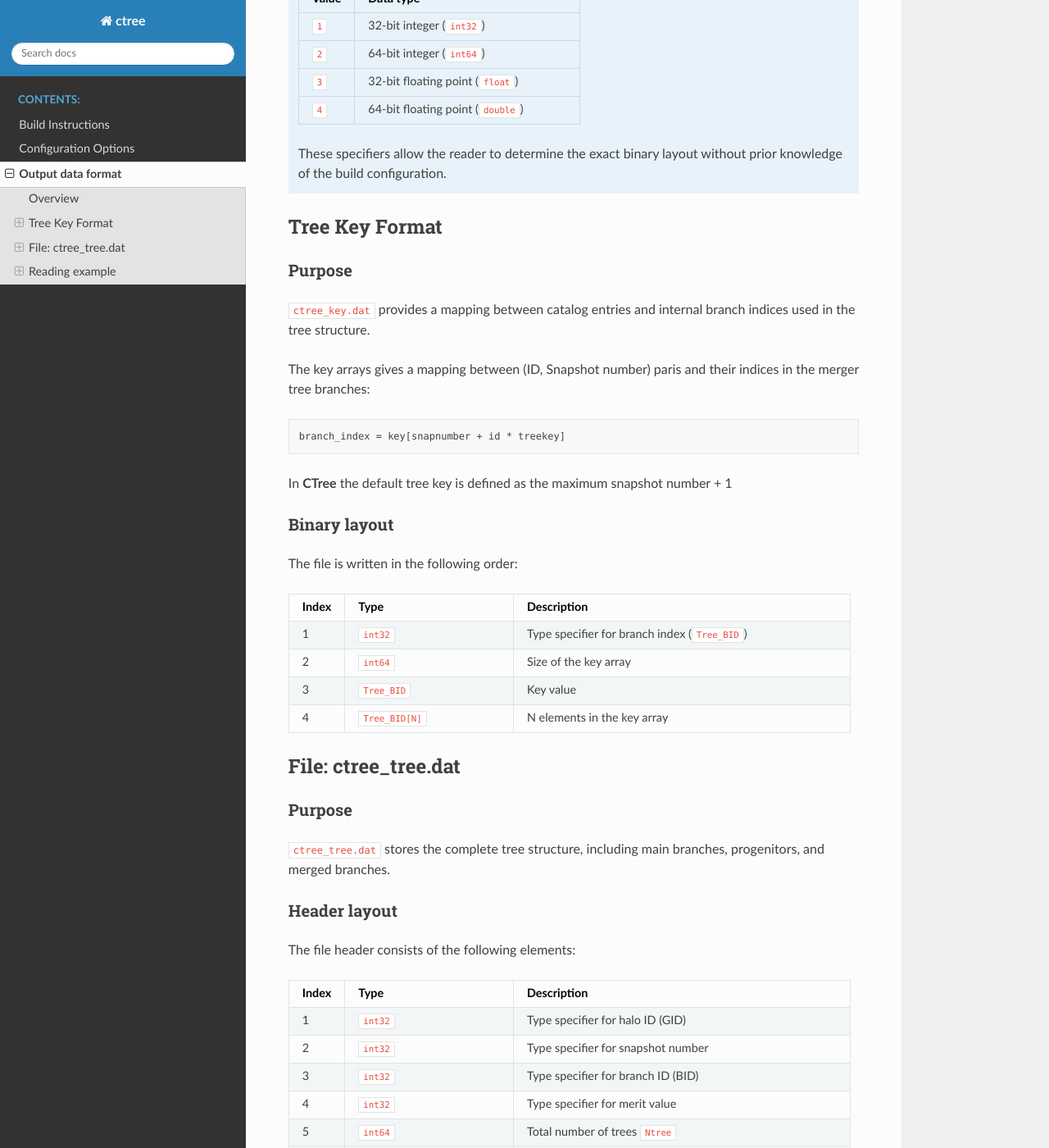
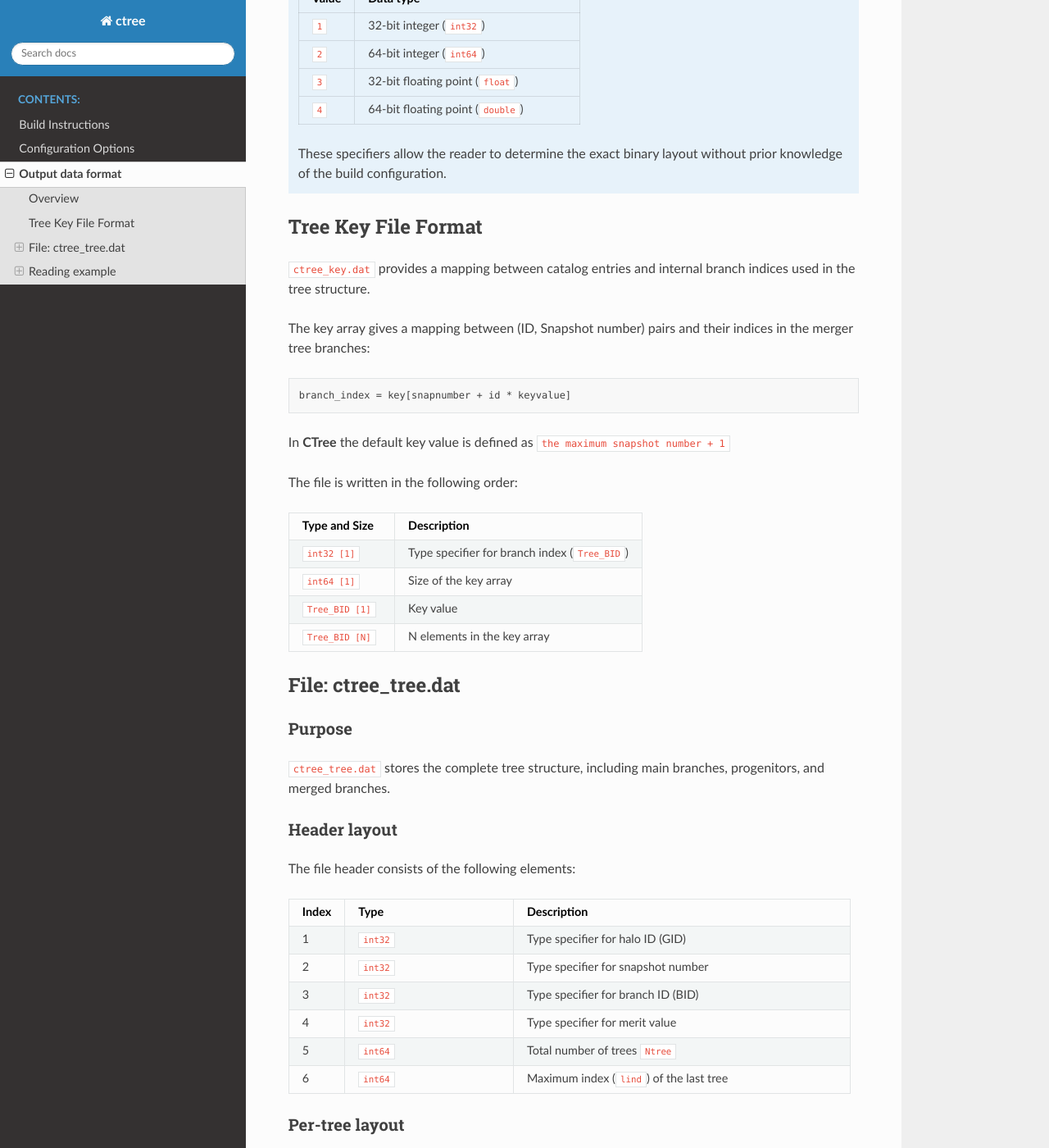
Before and after one commit to JinsuRhee/VELUGA-CTree, a Sphinx documentation site: the page built from docs/output.rst, in a window 1280 px wide and 1400 px high, scrolled down 807 px. Shown: the whole window at 82% size. Built offline with Sphinx 7.4.7 and the Read the Docs theme 3.1.0, drawn with Linux system fonts in a browser that asks for light colours; pages that are not in the unit, such as notebooks, are missing from menus.

Commit message:
(Manuel) output (ing)

```diff
--- a/docs/output.rst
+++ b/docs/output.rst
@@ -45,47 +45,36 @@ representation** without text encoding.
    These specifiers allow the reader to determine the exact binary layout
    without prior knowledge of the build configuration.
 
-Tree Key Format
----------------
-
-Purpose
-~~~~~~~
+Tree Key File Format
+--------------------
 
 ``ctree_key.dat`` provides a mapping between catalog entries and internal
 branch indices used in the tree structure.
 
-The key arrays gives a mapping between (ID, Snapshot number) paris and their indices in the merger tree branches:
+The key array gives a mapping between (ID, Snapshot number) pairs and their indices in the merger tree branches:
 
 .. code-block:: text
 
-   branch_index = key[snapnumber + id * treekey]
+   branch_index = key[snapnumber + id * keyvalue]
 
 
-In **CTree** the default tree key is defined as the maximum snapshot number + 1
-
-Binary layout
-~~~~~~~~~~~~~
+In **CTree** the default key value is defined as ``the maximum snapshot number + 1``
 
 The file is written in the following order:
 
 .. list-table::
    :header-rows: 1
-   :widths: 10 30 60
+   :widths: 30 70
 
-   * - Index
-     - Type
+   * - Type and Size
      - Description
-   * - 1
-     - ``int32``
+   * - ``int32 [1]``
      - Type specifier for branch index (``Tree_BID``)
-   * - 2
-     - ``int64``
+   * - ``int64 [1]``
      - Size of the key array
-   * - 3
-     - ``Tree_BID``
+   * - ``Tree_BID [1]``
      - Key value
-   * - 4
-     - ``Tree_BID[N]``
+   * - ``Tree_BID [N]``
      - N elements in the key array
 
 File: ctree_tree.dat
```
